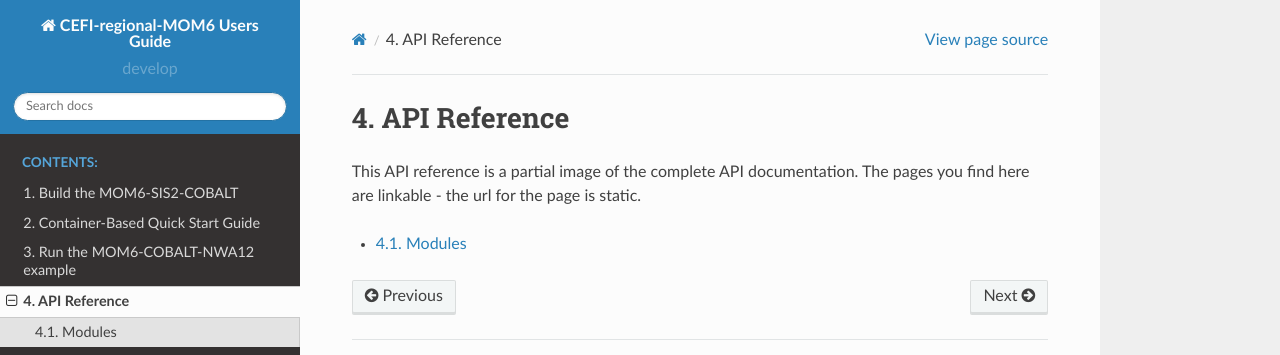
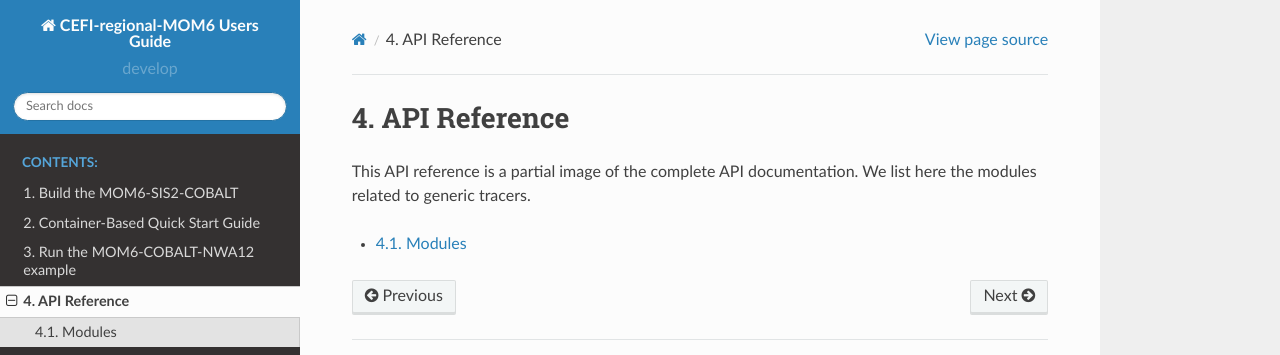
Before and after one commit to NOAA-GFDL/CEFI-regional-MOM6, a Sphinx documentation site: the page built from docs/source/apiref.rst, in a window 1280 px wide. Shown: the top 355 px of the page. Built offline with Sphinx 7.4.7 and the Read the Docs theme 2.0.0, drawn with Linux system fonts in a browser that asks for light colours; pages that are not in the unit, such as notebooks, are missing from menus.

Commit message:
Refine words

```diff
--- a/docs/source/apiref.rst
+++ b/docs/source/apiref.rst
@@ -3,8 +3,7 @@
 API Reference
 =============
 
-This API reference is a partial image of the complete API documentation.
-The pages you find here are linkable - the url for the page is static.
+This API reference is a partial image of the complete API documentation. We list here the modules related to generic tracers.
 
 .. toctree::
   :maxdepth: 1
```
